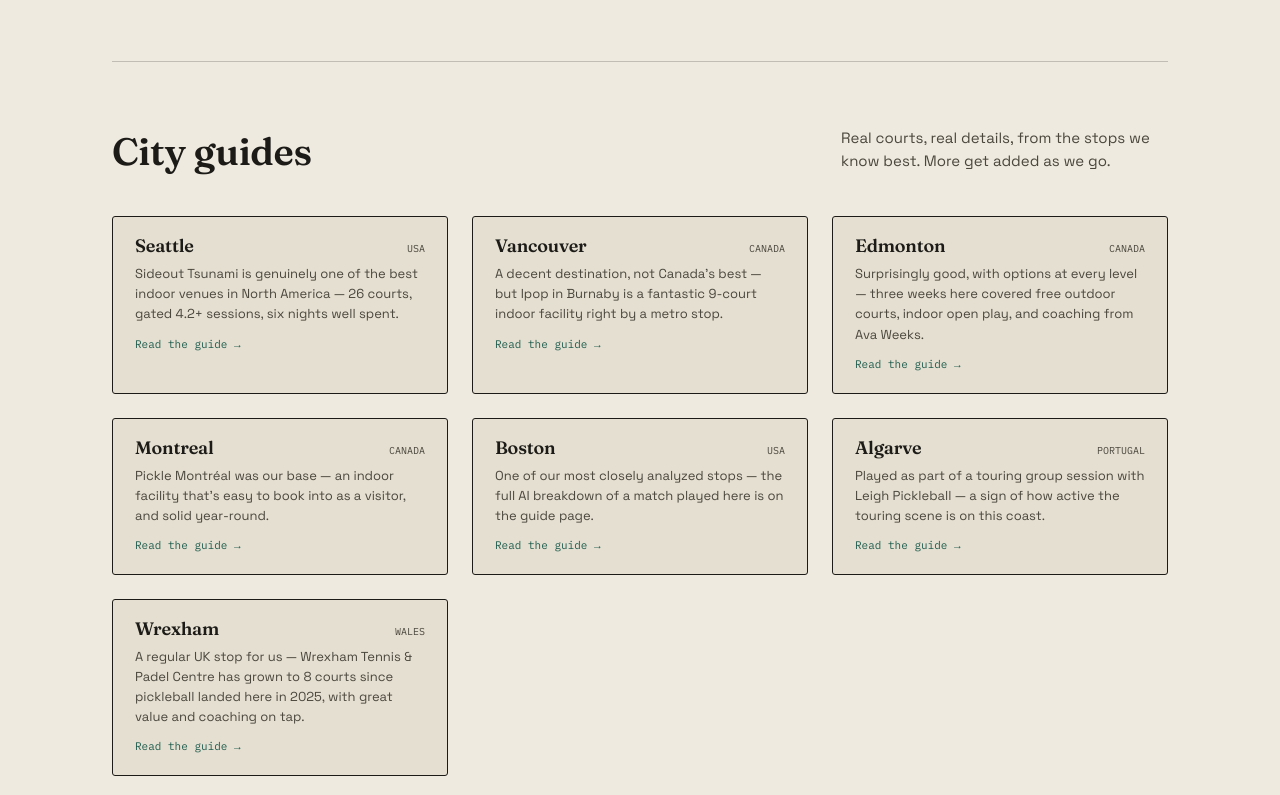
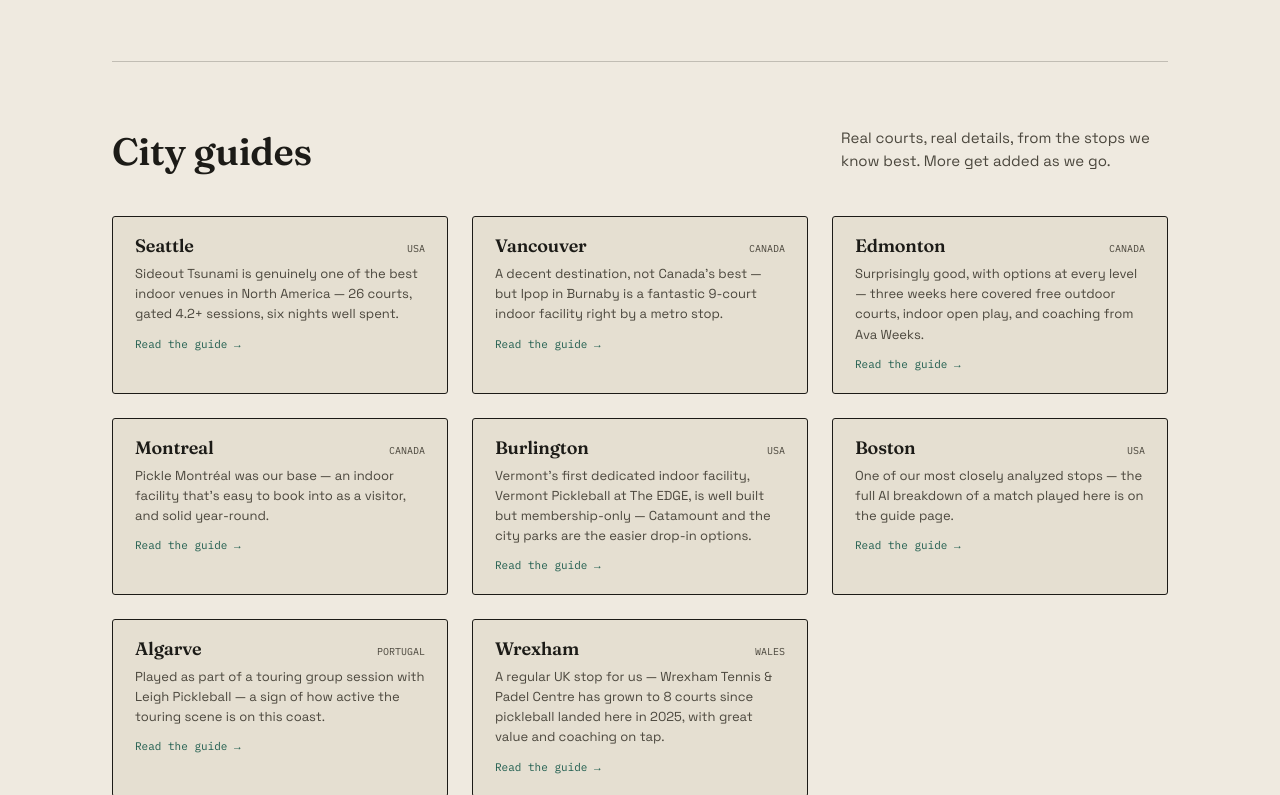
Before and after one commit to davemroberts-hub/pickleball-wanderers, a plain HTML site: page index.html in a window 1280 px wide. Shown: the part 1805-2600 px from the top of the page. Drawn offline with Linux system fonts and the light colour scheme.

Commit message:
Add files via upload

```diff
--- a/index.html
+++ b/index.html
@@ -220,8 +220,7 @@
       <div class="route-stop"><div class="dot"></div><div class="city">Malaga</div><div class="country mono">SPAIN</div></div>
       <div class="route-stop"><div class="dot"></div><div class="city">Da Nang</div><div class="country mono">VIETNAM</div></div>
       <div class="route-stop"><div class="dot"></div><a class="city linked" href="guides/boston.html">Boston</a><div class="country mono">USA</div></div>
-      <div class="route-stop"><div class="dot"></div><div class="city">Philadelphia</div><div class="country mono">USA</div></div>
-      <div class="route-stop"><div class="dot"></div><div class="city">Burlington</div><div class="country mono">USA</div></div>
+      <div class="route-stop"><div class="dot"></div><a class="city linked" href="guides/burlington.html">Burlington</a><div class="country mono">USA</div></div>
       <div class="route-stop"><div class="dot"></div><a class="city linked" href="guides/montreal.html">Montreal</a><div class="country mono">CANADA</div></div>
       <div class="route-stop"><div class="dot"></div><a class="city linked" href="guides/edmonton.html">Edmonton</a><div class="country mono">CANADA</div></div>
       <div class="route-stop"><div class="dot"></div><a class="city linked" href="guides/vancouver.html">Vancouver</a><div class="country mono">CANADA</div></div>
@@ -256,6 +255,11 @@
       <a class="guide-teaser" href="guides/montreal.html">
         <div class="guide-top"><h3>Montreal</h3><span class="country mono">CANADA</span></div>
         <p>Pickle Montréal was our base — an indoor facility that's easy to book into as a visitor, and solid year-round.</p>
+        <span class="read-more">Read the guide →</span>
+      </a>
+      <a class="guide-teaser" href="guides/burlington.html">
+        <div class="guide-top"><h3>Burlington</h3><span class="country mono">USA</span></div>
+        <p>Vermont's first dedicated indoor facility, Vermont Pickleball at The EDGE, is well built but membership-only — Catamount and the city parks are the easier drop-in options.</p>
         <span class="read-more">Read the guide →</span>
       </a>
       <a class="guide-teaser" href="guides/boston.html">
```
